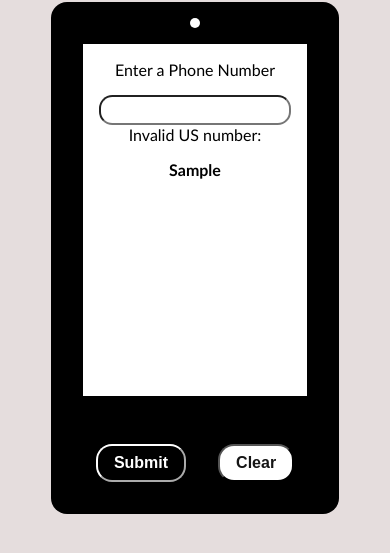
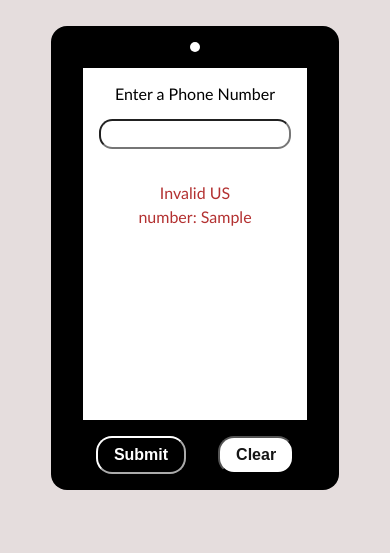
Before and after one commit to pedromst2000/FrontEnd_Projects, a plain HTML site: page Javascript algorithms and data structures/Telephone Number Validator App/index.html in a window 390 px wide. Both pictures are taken after typing "Sample" into the empty fields and a click on the button "Submit". Shown: the part 211-764 px from the top of the page. Drawn offline with Linux system fonts and the light colour scheme.

Commit message:
refactor: Improvment on valid phone number fun

```diff
--- a/Javascript algorithms and data structures/Telephone Number Validator App/script.js
+++ b/Javascript algorithms and data structures/Telephone Number Validator App/script.js
@@ -25,10 +25,8 @@ const isValidPhoneUSnumber = (phoneNumber) => {
 
   const phonePattern = /^(1\s?)?(\(\d{3}\)|\d{3})[\s-]?\d{3}[\s-]?\d{4}$/;
 
-  console.log(phonePattern.test(phoneNumber));
   return phonePattern.test(phoneNumber);
 };
-
 
 document.getElementById("phone-form").onsubmit = (e) => {
   const phoneNumber = document.getElementById("user-input").value;
@@ -41,25 +39,20 @@ document.getElementById("phone-form").onsubmit = (e) => {
     return;
   }
 
-  document.getElementById("user-input").value = "";
-  results.innerHTML += isValidPhoneUSnumber(phoneNumber)
-    ? `Valid US number:  <b>${phoneNumber}</b>`
-    : `Invalid US number:  <b>${phoneNumber}</b>`;
-
-  // if (isValidPhoneUSnumber(phoneNumber)) {
-  //   // clearing the input field
-  //   document.getElementById("user-input").value = "";
-  //   results.innerHTML += `
-  //          Valid US number:  <b>${phoneNumber}</b>
-  //     `;
-  //   results.style.color = "green";
-  // } else {
-  //   document.getElementById("user-input").value = "";
-  //   results.innerHTML += `
-  //           Invalid US number:  <b>${phoneNumber}</b>
-  //   `;
-  //   results.style.color = "red";
-  // }
+  if (isValidPhoneUSnumber(phoneNumber)) {
+    // clearing the input field
+    document.getElementById("user-input").value = "";
+    results.innerHTML += `
+           <span class="valid-phone">Valid US number: ${phoneNumber}</span>
+      `;
+    results.style.color = "green";
+  } else {
+    document.getElementById("user-input").value = "";
+    results.innerHTML += `
+            <span class="invalid-phone">Invalid US number: ${phoneNumber}</span>
+    `;
+    results.style.color = "red";
+  }
 };
 
 document.getElementById("clear-btn").onclick = () => {
--- a/Javascript algorithms and data structures/Telephone Number Validator App/styles.css
+++ b/Javascript algorithms and data structures/Telephone Number Validator App/styles.css
@@ -68,7 +68,7 @@ h1 {
   align-items: center;
   flex-wrap: wrap;
   gap: 2em;
-  margin: 1em;
+  margin-top: -1em;
 }
 
 .phone-background {
@@ -92,12 +92,21 @@ h1 {
 }
 
 #results-div {
+  height: auto;
+  width: 120px;
+  padding: 1em;
+  line-height: 1.5em;
+  display: flex;
+  gap: 1em;
+  flex-wrap: wrap;
+}
+
+.results-container {
   display: flex;
   justify-content: center;
   align-items: center;
   flex-wrap: wrap;
-  flex-direction: column;
-  gap: 1em;
+  padding: 1em;
 }
 
 #check-btn {
@@ -125,3 +134,15 @@ h1 {
   border-radius: 1em;
   padding: 0.4em;
 }
+
+.valid-phone {
+  width: 150%;
+  text-align: center;
+  color: #1e7615ea;
+}
+
+.invalid-phone {
+  color: #b33131;
+  width: 160%;
+  text-align: center;
+}
```
